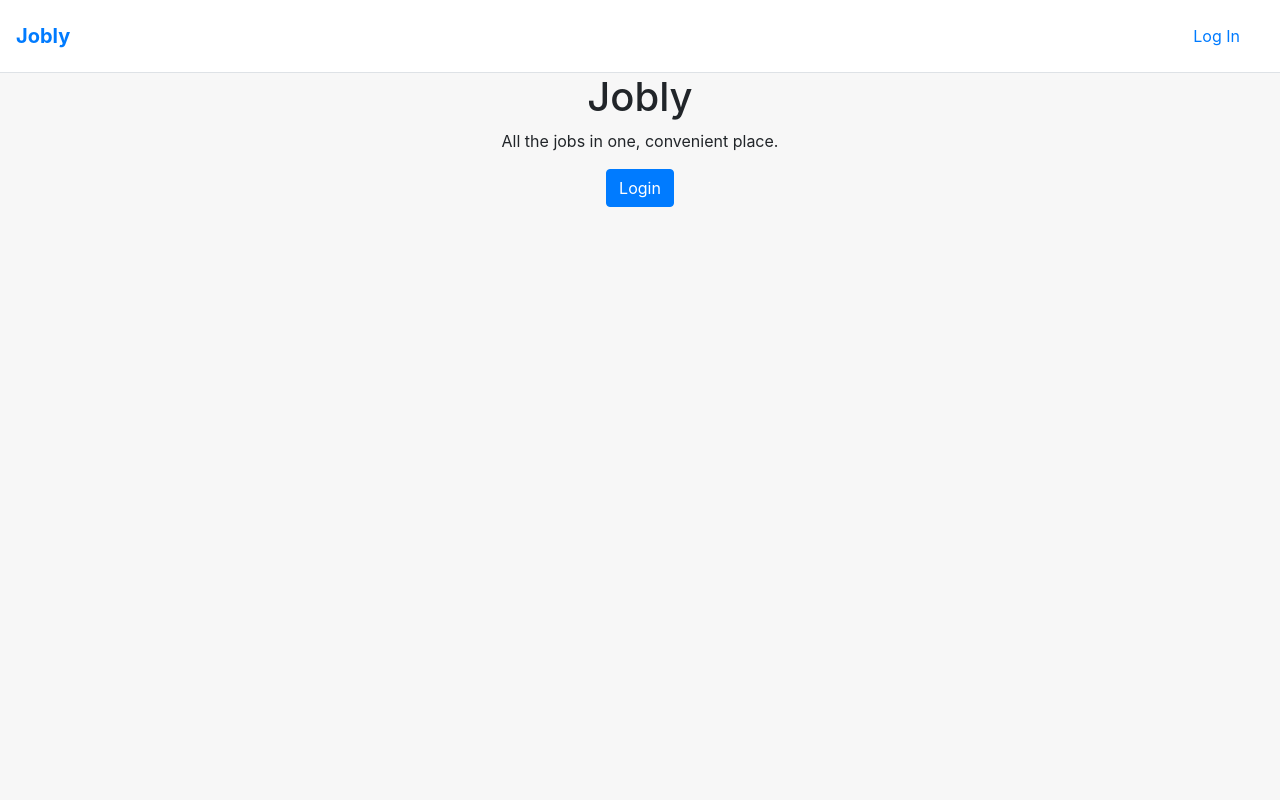
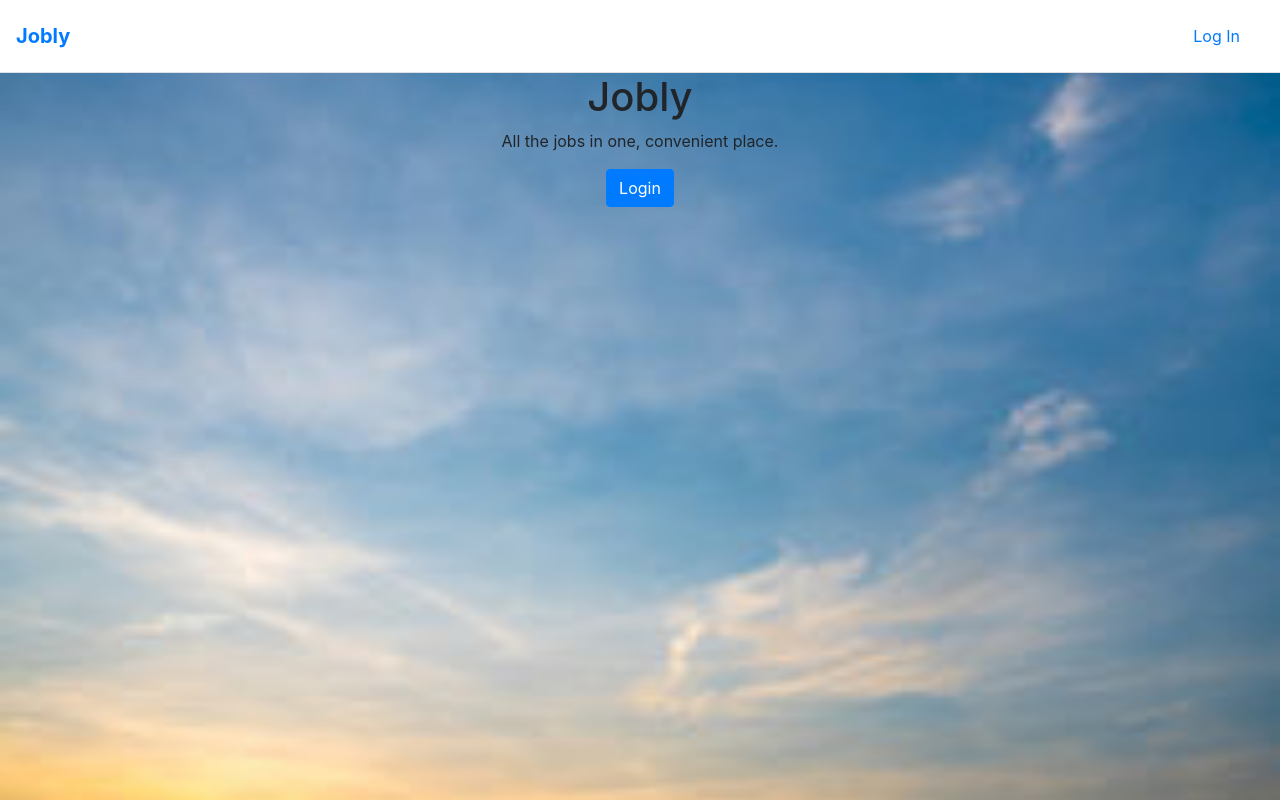
Before and after one commit to jenniferenck/full-stack-jobly, a React (Create React App) app in the folder frontend/: page / in a window 1280 px wide. Built offline with nearby package versions, Linux system fonts and the light colour scheme; no server answers; the HTML template or start-up script is replaced by a standard one.

Commit message:
added background image

```diff
--- a/frontend/src/App.css
+++ b/frontend/src/App.css
@@ -1,5 +1,6 @@
 .App {
   text-align: center;
-  background: #f7f7f7;
+  background-image: url(./images/sky-images.jpg);
+  background-size: cover;
   height: 100vh;
 }
```
Also changed, not shown: frontend/src/images/sky-images.jpg (added).
